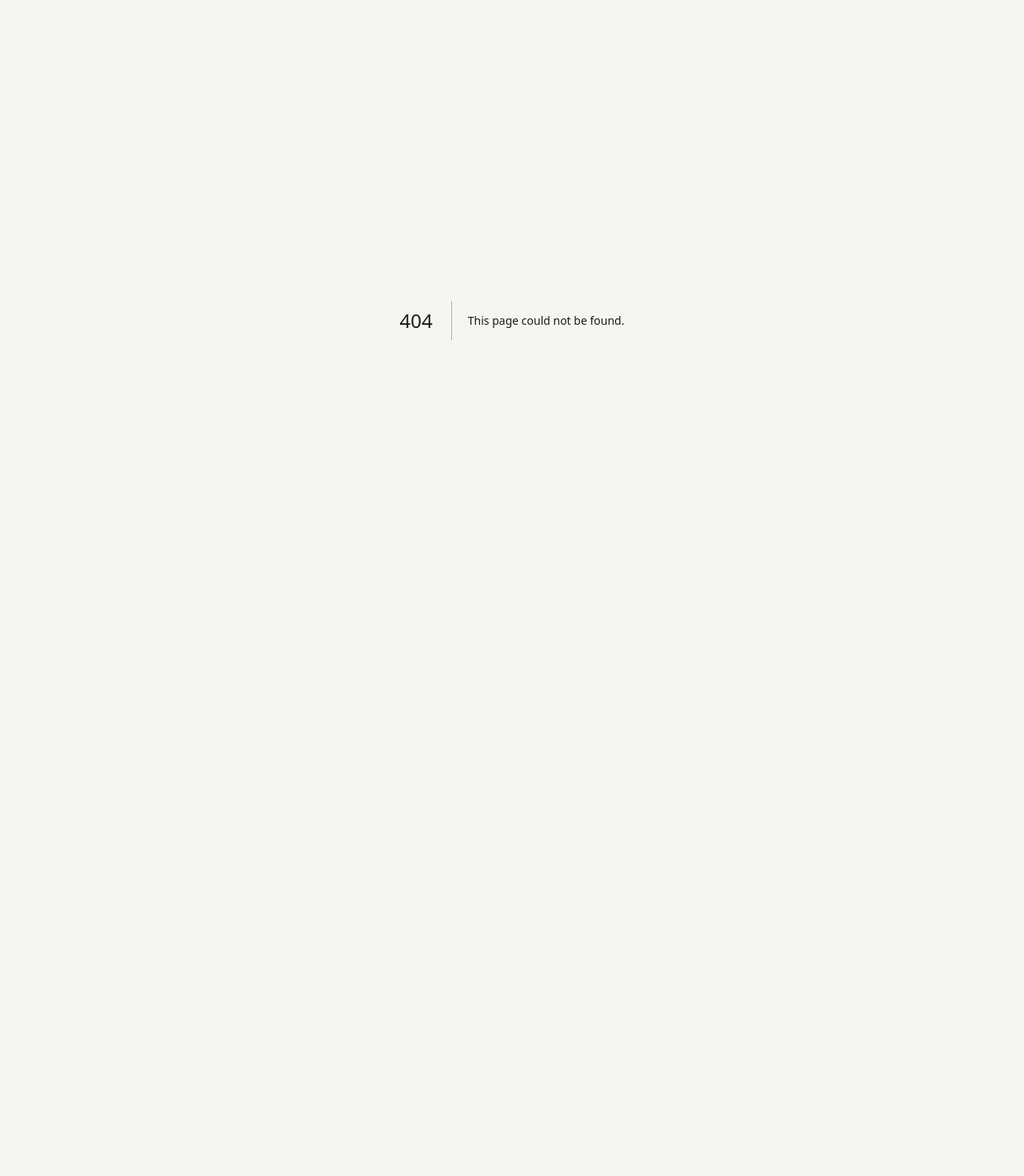
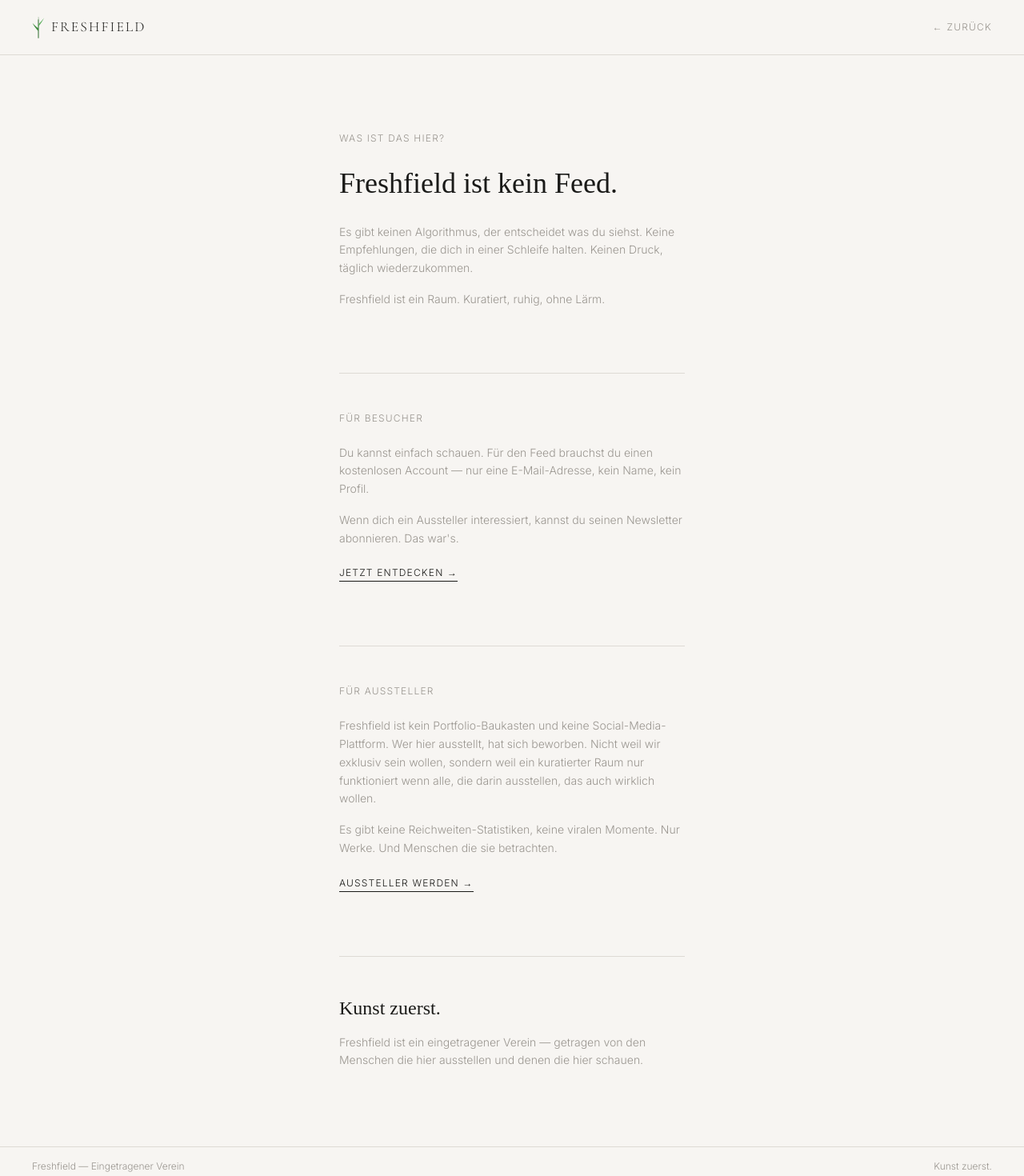
Before and after one commit to Davidinho2303/freshfield-app, a Next.js app in the folder freshfield/: page /ueber in a window 1280 px wide. Before the commit this address had no page. Shown: the top 1470 px of the page at 80% size. Before the commit the page ends 800 px from the top, so only its background shows below. Built offline with nearby package versions, Linux system fonts and the light colour scheme; a web font is replaced by a local one.

Commit message:
Create page.tsx

```diff
--- /dev/null
+++ b/freshfield/app/ueber/page.tsx
@@ -0,0 +1,74 @@
+'use client'
+import Link from 'next/link'
+import { HalmIcon } from '@/components/ui/HalmIcon'
+
+export default function UeberPage() {
+  return (
+    <div className="min-h-screen flex flex-col" style={{ background: 'var(--bg)' }}>
+      <header className="px-6 md:px-10 py-5 flex justify-between items-center border-b border-line">
+        <Link href="/" className="flex items-center gap-2 no-underline">
+          <HalmIcon variant="light" />
+          <span className="logo-text text-ink">Freshfield</span>
+        </Link>
+        <Link href="/" className="text-xs text-soft tracking-widest uppercase hover:text-ink transition-colors">
+          ← Zurück
+        </Link>
+      </header>
+
+      <main className="flex-1 max-w-lg mx-auto px-8 md:px-10 py-24 flex flex-col gap-20">
+
+        <div className="flex flex-col gap-6">
+          <p className="text-xs tracking-widest uppercase text-soft">Was ist das hier?</p>
+          <h1 className="font-serif text-4xl font-normal leading-snug">
+            Freshfield ist kein Feed.
+          </h1>
+          <div className="flex flex-col gap-4 text-sm text-soft leading-relaxed">
+            <p>Es gibt keinen Algorithmus, der entscheidet was du siehst. Keine Empfehlungen, die dich in einer Schleife halten. Keinen Druck, täglich wiederzukommen.</p>
+            <p>Freshfield ist ein Raum. Kuratiert, ruhig, ohne Lärm.</p>
+          </div>
+        </div>
+
+        <div className="flex flex-col gap-6 border-t border-line pt-12">
+          <p className="text-xs tracking-widest uppercase text-soft">Für Besucher</p>
+          <div className="flex flex-col gap-4 text-sm text-soft leading-relaxed">
+            <p>Du kannst einfach schauen. Für den Feed brauchst du einen kostenlosen Account — nur eine E-Mail-Adresse, kein Name, kein Profil.</p>
+            <p>Wenn dich ein Aussteller interessiert, kannst du seinen Newsletter abonnieren. Das war's.</p>
+          </div>
+          <Link
+            href="/auth/login"
+            className="self-start text-xs tracking-widest uppercase text-ink border-b border-ink pb-0.5 hover:text-soft hover:border-soft transition-colors"
+          >
+            Jetzt entdecken →
+          </Link>
+        </div>
+
+        <div className="flex flex-col gap-6 border-t border-line pt-12">
+          <p className="text-xs tracking-widest uppercase text-soft">Für Aussteller</p>
+          <div className="flex flex-col gap-4 text-sm text-soft leading-relaxed">
+            <p>Freshfield ist kein Portfolio-Baukasten und keine Social-Media-Plattform. Wer hier ausstellt, hat sich beworben. Nicht weil wir exklusiv sein wollen, sondern weil ein kuratierter Raum nur funktioniert wenn alle, die darin ausstellen, das auch wirklich wollen.</p>
+            <p>Es gibt keine Reichweiten-Statistiken, keine viralen Momente. Nur Werke. Und Menschen die sie betrachten.</p>
+          </div>
+          <Link
+            href="/bewerben"
+            className="self-start text-xs tracking-widest uppercase text-ink border-b border-ink pb-0.5 hover:text-soft hover:border-soft transition-colors"
+          >
+            Aussteller werden →
+          </Link>
+        </div>
+
+        <div className="flex flex-col gap-4 border-t border-line pt-12">
+          <p className="font-serif text-2xl text-ink">Kunst zuerst.</p>
+          <p className="text-sm text-soft leading-relaxed">
+            Freshfield ist ein eingetragener Verein — getragen von den Menschen die hier ausstellen und denen die hier schauen.
+          </p>
+        </div>
+
+      </main>
+
+      <footer className="px-6 md:px-10 py-4 border-t border-line flex justify-between">
+        <span className="text-xs text-soft">Freshfield — Eingetragener Verein</span>
+        <span className="text-xs text-soft">Kunst zuerst.</span>
+      </footer>
+    </div>
+  )
+}
```
